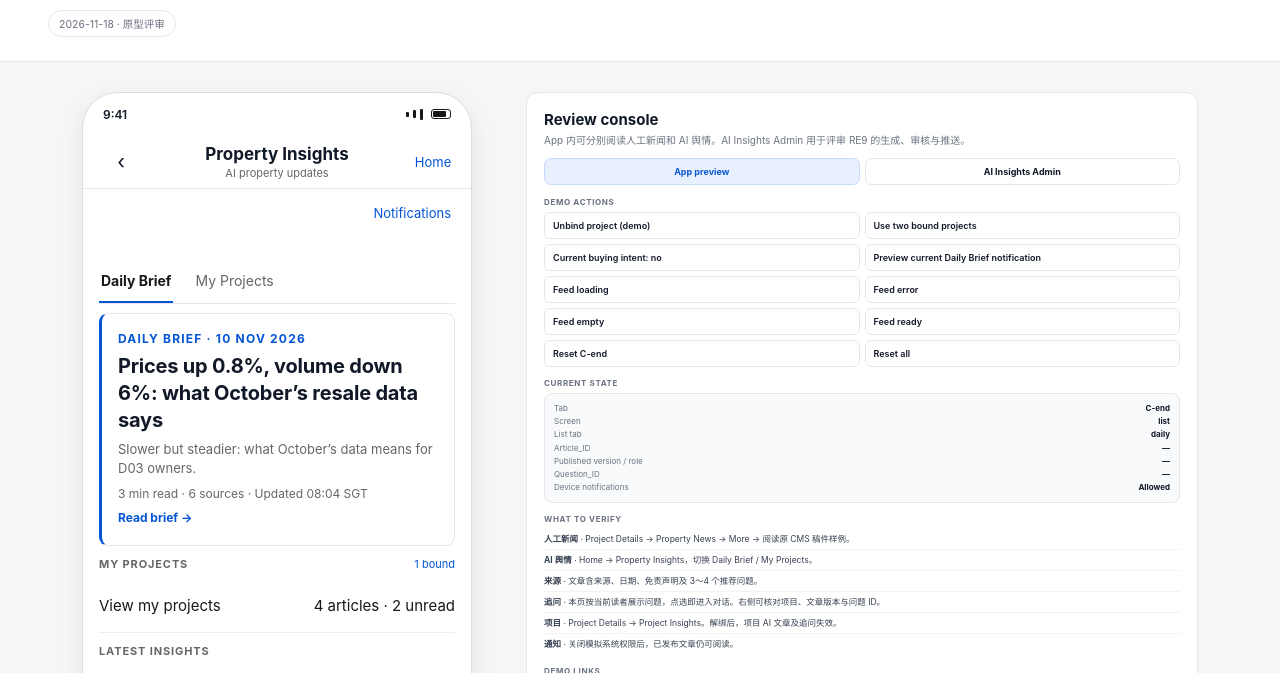
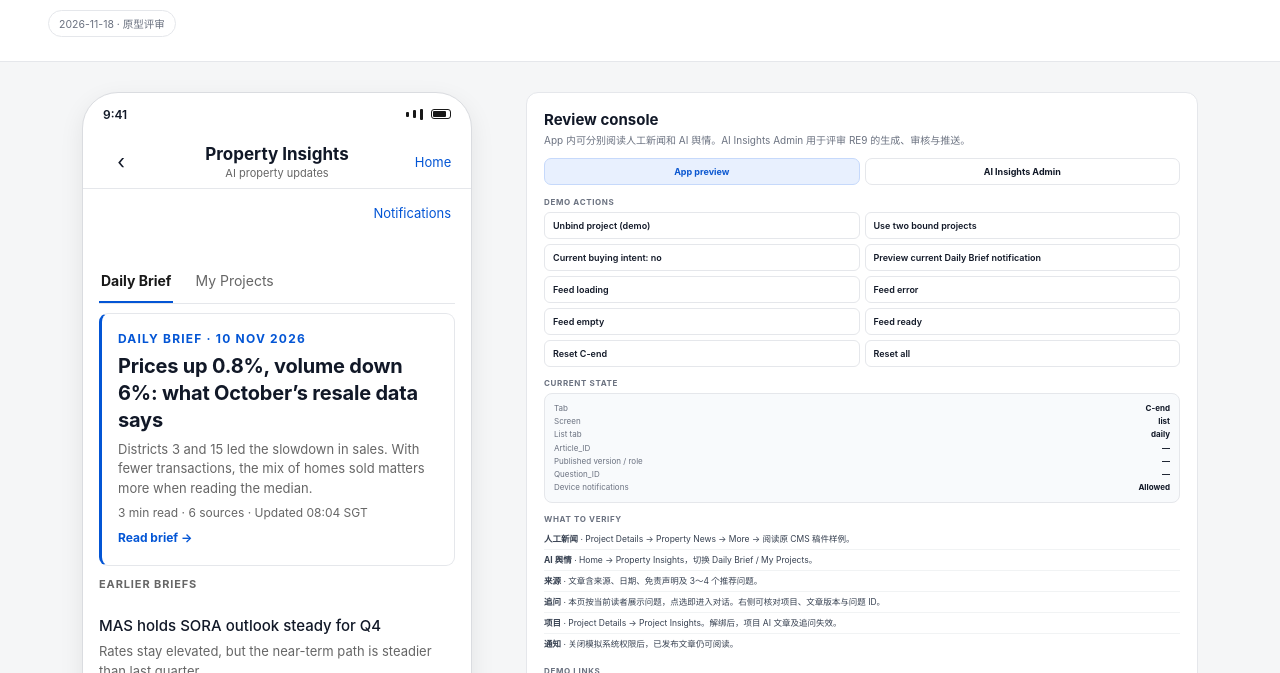
Before and after one commit to jetty-guo/liveo-property-prototypes, a plain HTML site: page ai-insights.html in a window 1280 px wide. Shown: the part 127-800 px from the top of the page. Drawn offline with Linux system fonts and the light colour scheme.

Commit message:
Keep the daily brief feed limited to public articles

```diff
--- a/ai-insights.html
+++ b/ai-insights.html
@@ -377,7 +377,6 @@
 .phone .project-label{display:inline-flex;align-items:center;gap:7px;color:#17574e;font-size:14px;font-weight:650}
 .phone .project-label .project-mark{width:24px;height:24px;border-radius:6px}
 .phone .project-label .project-mark i{transform:scale(.74)}
-.phone .project-story .project-label{margin-bottom:6px}
 .phone .project-article-head{display:flex;align-items:center;justify-content:space-between;gap:8px;margin:0 0 8px}
 .phone .project-reading h1{font-weight:650;color:#172b33;font-size:24px;line-height:1.25;letter-spacing:-.023em;margin:7px 0}
 .phone .project-reading .dek{color:#45555f;line-height:1.5}
@@ -461,7 +460,7 @@ const Q = (q, a) => ({q, a});
 ART.G1 = {
   id:'G1', type:'general', project:null, date:'10 Nov 2026', publishedAt:'2026-11-10T08:04:00+08:00',
   kicker:'Daily Brief · 10 Nov 2026', title:'Prices up 0.8%, volume down 6%: what October’s resale data says',
-  short:'Prices up 0.8%, volume down 6%', summary:'Slower but steadier: what October’s data means for D03 owners.',
+  short:'Prices up 0.8%, volume down 6%', summary:'Districts 3 and 15 led the slowdown in sales. With fewer transactions, the mix of homes sold matters more when reading the median.',
   read:'3 min read', updated:'08:04 SGT',
   stats:[['+0.8%','Median resale PSF'],['−6%','Transaction volume'],['1,284','Deals in October']],
   body:`<p>October’s resale market was slower but not weaker. Median PSF held firm while transaction volume fell for a second month, led by District 3 and District 15.</p><ul><li>Volume fell 6% month on month; the drop is in deal count, not price.</li><li>New launch pricing stayed flat, narrowing the resale–new gap.</li><li>District 3 listings are taking about 11 days longer to move than in August.</li></ul><p>For owners, the practical risk is time-on-market rather than a sharp price correction. For buyers, the quieter market means more choice and more room to negotiate.</p>`,
@@ -795,7 +794,6 @@ const DUTIES = {
 
 function latestArticles(){return Object.values(ART).sort((a,b)=>(b.publishedAt||'').localeCompare(a.publishedAt||''));}
 function projectIds(){ return latestArticles().filter(a=>a.type==='project').map(a=>a.id); }
-function projectCount(){ return projectIds().filter(id=>canReadArticle(ART[id])).length; }
 function articleParagraphs(body){
   return body.split(/\n\s*\n/).map(paragraph=>'<p>'+esc(paragraph)+'</p>').join('');
 }
@@ -923,25 +921,23 @@ function projectPublished(article,withTime=false){
 function projectMark(){
   return '<span class="project-mark" aria-hidden="true"><i></i></span>';
 }
-function projectArticleRow(a,showProject=false){
+function projectArticleRow(a){
   return `<button type="button" class="row project-story" data-action="openArticle" data-id="${esc(a.id)}">
-    ${showProject?`<span class="project-label">${projectMark()}${esc(a.project)}</span>`:''}
     <span class="project-byline"><span>Published ${projectPublished(a)}</span><span>${a.sources.length} ${a.sources.length===1?'source':'sources'}</span></span>
     <span class="t">${a.title}</span><span class="story-summary">${a.summary}</span>
   </button>`;
 }
 function projectArticleGroup(project){
   const ids=projectArticleIds(project);
+  const unread=ids.filter(id=>!I.readArticles.includes(id)).length;
   return `<section class="project-group"><button class="project-heading" type="button" data-action="projectDetails" data-project="${esc(project)}" aria-label="Project details for ${esc(project)}">
-    ${projectMark()}<span class="project-identity"><strong>${esc(project)}</strong><small>${ids.length} published ${ids.length===1?'article':'articles'}</small></span>
+    ${projectMark()}<span class="project-identity"><strong>${esc(project)}</strong><small>${ids.length} published ${ids.length===1?'article':'articles'}${ids.length?' · '+(unread?unread+' unread':'All read'):''}</small></span>
     <span class="project-details-link">Project details ›</span></button>
     ${ids.length?ids.map(id=>projectArticleRow(ART[id])).join(''):'<p class="story-summary">No published articles for this project yet.</p>'}</section>`;
 }
-function articleRow(id){
-  const a=ART[id];if(!canReadArticle(a))return '';
-  if(a.type==='project')return projectArticleRow(a,true);
+function briefRow(a){
   const sourceLabel=a.sources.length===1?'source':'sources';
-  return `<div class="row" data-action="openArticle" data-id="${id}"><div class="t">${a.title}</div>${a.type==='general'?`<p class="brief-summary">${a.summary}</p>`:''}<div class="m"><span class="tag">Market</span><span>${a.sources.length} ${sourceLabel} · ${a.updated}</span></div></div>`;
+  return `<div class="row" data-action="openArticle" data-id="${esc(a.id)}"><div class="t">${a.title}</div><p class="brief-summary">${a.summary}</p><div class="m"><span class="tag">Market</span><span>${a.sources.length} ${sourceLabel} · ${a.updated}</span></div></div>`;
 }
 
 function projectLink(project){
@@ -1033,8 +1029,21 @@ function renderEditorialAsk(){
 
 function renderAppAssistant(){return `${statusBar()}${nav('Lio','Liveo AI','','appHome')}<div class="phone-body"><div class="app-card"><img src="app-assets/ailogo.png" width="52" height="52" alt="Lio"/><h1>How can I help?</h1><p>Choose a property task to get started.</p><button class="qchip" data-action="listTab" data-tab="daily">Open Property Insights</button><a class="qchip" href="ai-valuation.html">Get a property valuation</a></div><div class="infobox">You can ask about an insight or an editorial article. The article stays attached to that conversation.</div><p class="app-context-note">Preview · Property insights and valuation.</p></div>${homebar()}`;}
 
+function renderDailyBriefFeed(){
+  const [lead,...earlierBriefs]=latestArticles().filter(article=>article.type==='general');
+  if(!lead)return '<div class="empty-state"><b>No public briefs published yet</b></div>';
+  return `<div class="hero" data-action="openArticle" data-id="${lead.id}">
+        <div class="eyebrow">Daily Brief · ${lead.date}</div>
+        <h4>${lead.title}</h4>
+        <p class="brief-summary">${lead.summary}</p>
+        <div class="meta">${lead.read} · ${lead.sources.length} sources · Updated ${lead.updated}</div>
+        <span class="more">Read brief →</span>
+      </div>
+    ${earlierBriefs.length?`<div class="section"><b>Earlier briefs</b></div>${earlierBriefs.map(briefRow).join('')}`:''}
+      <div class="infobox" style="margin-top:9px;margin-bottom:0">Daily Brief is generated at 08:00 SGT. From 10:00 SGT, a recovered brief is published without a catch-up notification. <button class="linkbtn" data-action="settings">Manage in Settings</button></div>`;
+}
+
 function renderList(){
-  const a=ART[I.dailyArticleId];
   if(I.listTab==='projects'&&!I.boundProjects.length)return `${statusBar()}${nav('Property Insights','My Projects','Home','appHome')}<div class="phone-body"><div class="infobox">No active project binding. Project articles are unavailable.</div><button class="btn" data-action="listTab" data-tab="daily">Read Daily Brief</button></div>${homebar()}`;
   const state=feedStateBlock();
   if(state){
@@ -1050,22 +1059,7 @@ function renderList(){
   ${nav('Property Insights','AI property updates','Home','appHome')}<div class="appbar insight-feed-actions"><button class="linkbtn" data-action="settings">Notifications</button></div>
   <div class="phone-body">
     <div class="tabs"><button data-action="listTab" data-tab="daily" class="${I.listTab==='daily'?'on':''}">Daily Brief</button><button data-action="listTab" data-tab="projects" class="${I.listTab==='projects'?'on':''}">My Projects</button></div>
-    ${I.listTab==='daily'?`
-      <div class="hero" data-action="openArticle" data-id="${a.id}">
-        <div class="eyebrow">Daily Brief · ${a.date}</div>
-        <h4>${a.title}</h4>
-        <p class="brief-summary">${a.summary}</p>
-        <div class="meta">${a.read} · ${a.sources.length} sources · Updated ${a.updated}</div>
-        <span class="more">Read brief →</span>
-      </div>
-      <div class="section"><b>My Projects</b><span>${I.boundProjects.length} bound</span></div>
-      ${I.boundProjects.length?`<button class="app-link-row" data-action="listTab" data-tab="projects">View my projects <span>${projectCount()} articles · ${unreadBadge()}</span></button>`:''}
-      <div class="section"><b>Latest insights</b></div>
-      ${latestArticles().filter(item=>item.id!==a.id).map(item=>articleRow(item.id)).join('')}
-      <div class="infobox" style="margin-top:9px;margin-bottom:0">Daily Brief is generated at 08:00 SGT. From 10:00 SGT, a recovered brief is published without a catch-up notification. Project articles are reviewed before push. <button class="linkbtn" data-action="settings">Manage in Settings</button></div>
-    `:`
-      ${I.boundProjects.map(projectArticleGroup).join('')}
-    `}
+    ${I.listTab==='daily'?renderDailyBriefFeed():I.boundProjects.map(projectArticleGroup).join('')}
   </div>
 
   ${homebar()}`;
@@ -1206,8 +1200,6 @@ function lastPushLabel(){
   return r.b.batchId+' · '+r.b.day+' '+r.b.at;
 }
 function projectArticleIds(project){ return projectIds().filter(id=>ART[id].project===project&&canReadArticle(ART[id])); }
-function unreadProjectCount(){ return projectIds().filter(id=>canReadArticle(ART[id])&&!I.readArticles.includes(id)).length; }
-function unreadBadge(){ const n=unreadProjectCount(); return n?n+' unread':'All read'; }
 function firstAllowedId(){ const a=allowedPam()[0]; return a?a.id:null; }
 function setDuty(id){
   I.configDraft=null; I.settingsNotice='';
```
